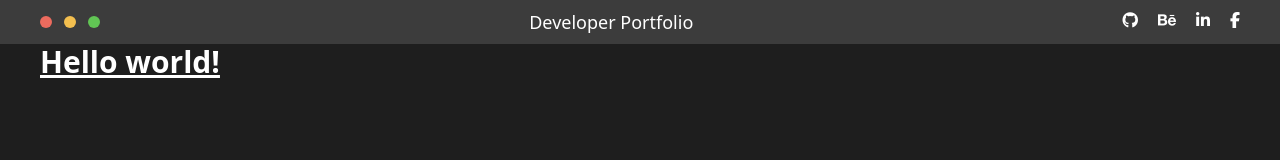
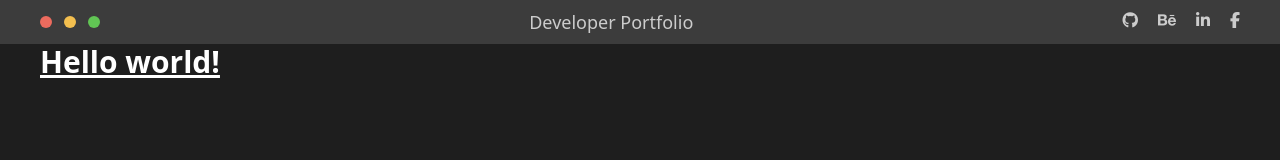
Before and after one commit to 199ocero/Developer-Portfolio, a Nuxt app: page / in a window 1280 px wide. Shown: the top 160 px of the page. Built offline with nearby package versions, Linux system fonts and the light colour scheme.

Commit message:
👨‍🔧 update colors

```diff
--- a/assets/css/main.css
+++ b/assets/css/main.css
@@ -12,7 +12,6 @@ h3,
 h4,
 h5,
 h6,
-p,
-a {
+p {
   @apply text-white;
 }
--- a/components/Navigation.vue
+++ b/components/Navigation.vue
@@ -7,9 +7,9 @@
     </div>
 
     <!-- Change it the title of your website -->
-    <p class="text-white text-lg">Developer Portfolio</p>
+    <p class="text-light-gray text-lg">Developer Portfolio</p>
 
-    <div class="flex flex-row space-x-5 text-white">
+    <div class="flex flex-row space-x-5 text-light-gray">
       <!-- You can add your social accounts here -->
       <a
         href="https://gitlab.com/ocero-freelance-projects"
--- a/tailwind.config.js
+++ b/tailwind.config.js
@@ -14,6 +14,7 @@ module.exports = {
         dune: '#333333',
         'baltic-sea': '#252526',
         'dark-gray': '#1E1E1E',
+        'light-gray': '#CCCCCC',
         'mac-red': '#EC6B5E',
         'mac-yellow': '#F3BF4F',
         'mac-green': '#61C554',
```
